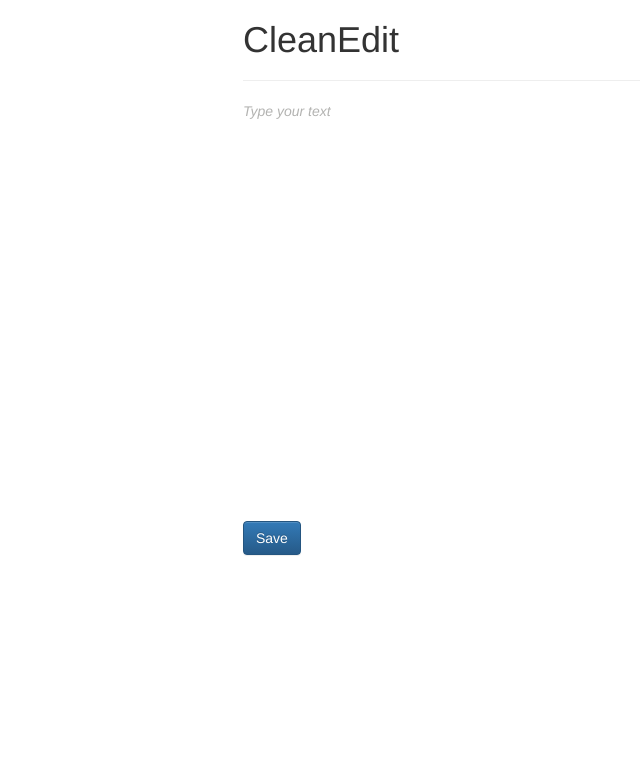
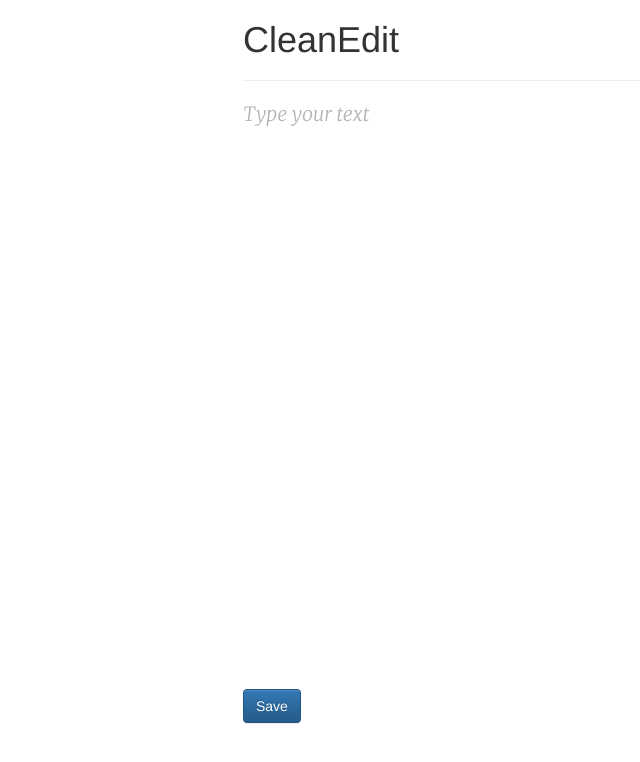
Before and after one commit to kshaffer/peasycomposer, a website: page index.html in a window 1280 px wide. Shown: the whole page, without its empty margins (32-672 px from the left). Drawn offline with nearby package versions, Linux system fonts and the light colour scheme.

Commit message:
merriweather

```diff
--- a/index.html
+++ b/index.html
@@ -10,7 +10,7 @@
     <!-- Bootstrap CSS -->
     <link href="css/bootstrap.min.css" rel="stylesheet">
     <link href="css/bootstrap-theme.min.css" rel="stylesheet">
-
+    <link rel="stylesheet" type="text/css" href="//fonts.googleapis.com/css?family=Merriweather:300,700,700italic,300italic|Open+Sans:700,400" />
     <!-- Font Awesome for awesome icons. You can redefine icons used in a plugin configuration -->
     <link href="https://netdna.bootstrapcdn.com/font-awesome/4.0.3/css/font-awesome.css" rel="stylesheet">
 
@@ -31,7 +31,7 @@
       <div class="col-md-8">
         <h1>CleanEdit</h1>
         <hr/>
-        <div type="text" class="editable" name="content" id="content" placeholder="Type content here." style="width: 100%; min-height: 30em; outline: none;"></div>
+        <div type="text" class="editable" name="content" id="content" placeholder="Type content here." style="width: 100%; min-height: 30em; outline: none; font-family: Merriweather; font-size: 1.4em;"></div>
         <button class="btn btn-primary" type="submit" onclick="download('cleanedit.html', editor.serialize().content.value);">Save</button>
       </div>
       <div class="col-md-2"></div>
```
